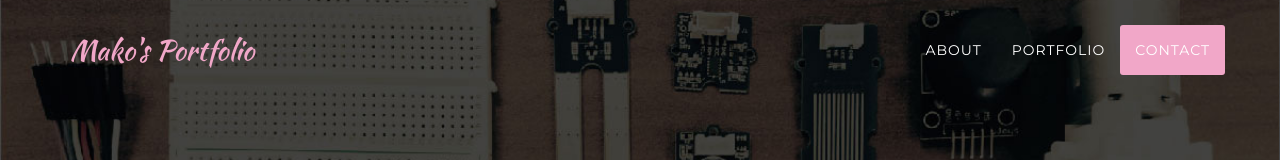
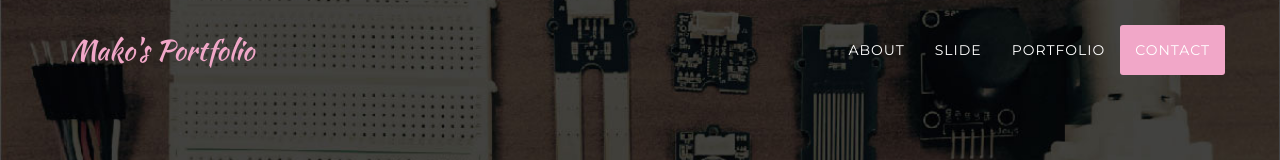
Before and after one commit to makomsh/makomsh.github.io, a website: page index.html in a window 1280 px wide. Shown: the top 160 px of the page. Drawn offline with nearby package versions, Linux system fonts and the light colour scheme; a web font is replaced by a local one.

Commit message:
微修正

```diff
--- a/index.html
+++ b/index.html
@@ -57,6 +57,10 @@
                 <li>
                     <a class="page-scroll" href="#about">About</a>
                 </li>
+                <li>
+                    <a class="page-scroll" href="#intro">Slide</a>
+                </li>
+
                 <li>
                     <a class="page-scroll" href="#portfolio">Portfolio</a>
                 </li>
@@ -280,7 +284,7 @@
 
 <section id=intro">
     <div class="container">
-
+        <h2 class="section-heading">Slide</h2>
         <object data="./jikoshokai.pdf" type="application/pdf">
             <param name="initZoom" value="fitToPage" />
         </object>
```
